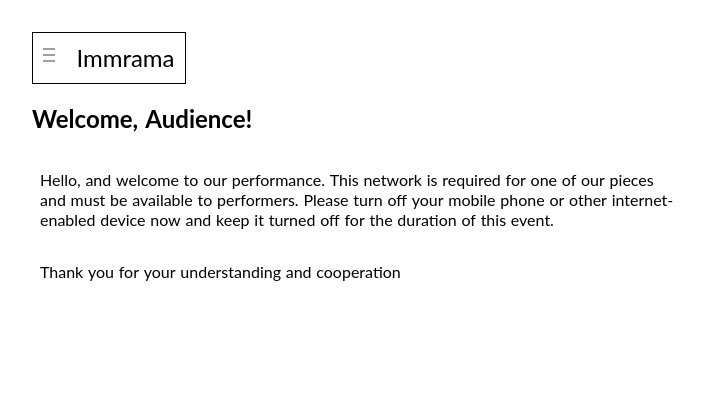
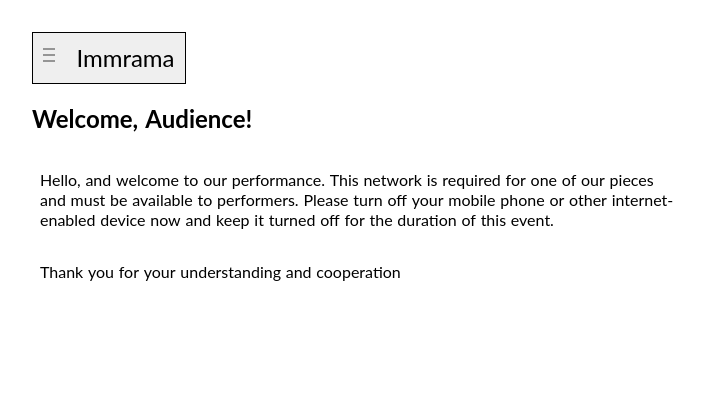
Before and after one commit to celesteh/Immrama, a PHP site: page / in a window 1280 px wide. Shown: the top 420 px of the page, without its empty margins (40-744 px from the left). Run offline with PHP 8.4, Linux system fonts and the light colour scheme.

Commit message:
uninherit background?

```diff
--- a/data/style.css
+++ b/data/style.css
@@ -612,7 +612,7 @@ source: https://kmturley.blogspot.co.uk/2014/06/responsive-mobile-dropdown-navig
 .dropbtn {
     /*background-color: #4CAF50;
     color: white;*/
-    background-color: inherit;
+    /*background-color: inherit;*/
     /* -webkit-filter: invert(100%);
     filter: invert(100%); */
 
```
